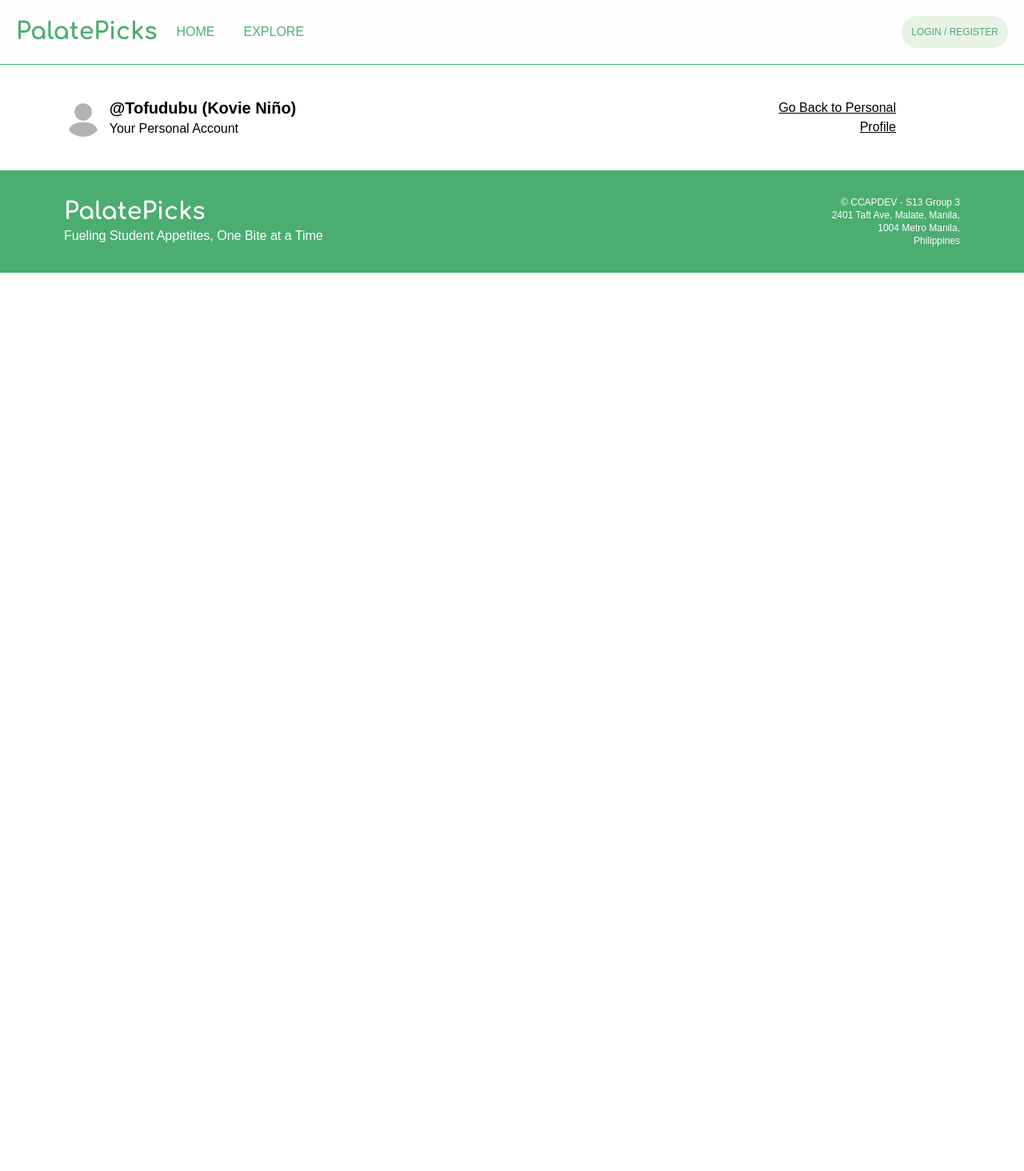
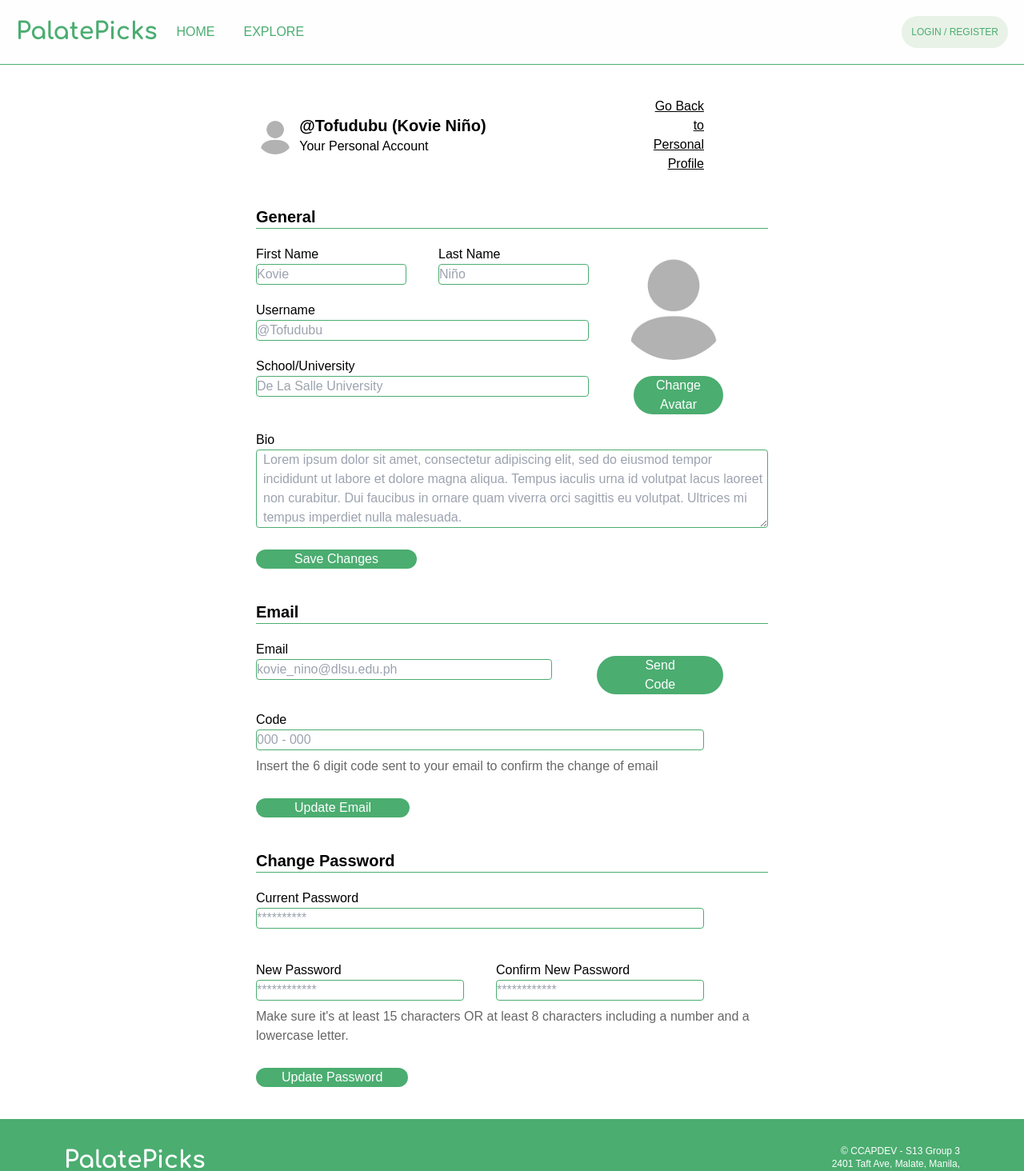
Before and after one commit to thekovie/PalatePicks, a Vue app: page /profile/settings in a window 1280 px wide. Shown: the top 1464 px of the page at 80% size. Before the commit the page ends 800 px from the top, so only its background shows below. Built offline with nearby package versions, Linux system fonts and the light colour scheme; a web font is replaced by a local one.

Commit message:
Add Edit Section
Co-authored-by: ReddMA <ReddMA@users.noreply.github.com>

```diff
--- a/src/views/profile/ProfileSettings.vue
+++ b/src/views/profile/ProfileSettings.vue
@@ -1,18 +1,183 @@
 <template>
-  <div class="mx-20 my-10"> <!--Content Section-->
+  <div class="my-10 mx-80"> <!--Content Section-->
+
     <div class="flex flex-row items-center"> <!--Profile Section-->
+
       <div> <!--Avatar-->
         <img src="../../assets/images/user.jpg" alt="Avatar" class="w-12 h-12 rounded-full me-3"/>
       </div>
+
       <div class="basis-3/4">  <!--User-->
         <p class="font-bold text-xl">@Tofudubu (Kovie Niño)</p>
         <p>Your Personal Account</p>
       </div>
+
       <div class="basis-1/4 text-right pe-20"> <!--Go back to personal profile-->
         <p class="underline">Go Back to Personal Profile</p>
       </div>
+
     </div>
+
+    <div> <!--Edit Section-->
+
+      <div> <!--General-->
+
+        <div>
+          <p class="font-bold text-xl border-b border-green mt-10">General</p>
+        </div>
+
+        <form @submit.prevent="saveChanges">
+
+          <div class="flex">
+
+            <div class="basis-3/4">
+
+              <div class="flex"> <!--Name-->
+
+                <div class="basis-1/2 mt-5 me-10">
+                  <label>First Name<br></label>
+                  <input type="text" placeholder="Kovie" class="border-green border rounded w-full" v-model="firstName">
+                </div>
+
+                <div class="basis-1/2 mt-5">
+                  <label>Last Name<br></label>
+                  <input type="text" placeholder="Niño" class="border-green border rounded w-full" v-model="lastName">
+                </div>
+
+              </div>
+
+              <div>
+
+                <div class="mt-5"> <!--Username-->
+                  <label>Username<br></label>
+                  <input type="text" placeholder="@Tofudubu" class="border-green border rounded w-full" v-model="username">
+                </div>
+
+              </div>
+
+              <div>
+
+                <div class="mt-5"> <!--School-->
+                  <label>School/University<br></label>
+                  <input type="text" placeholder="De La Salle University" class="border-green border rounded w-full" v-model="school">
+                </div>
+
+              </div>
+
+            </div>
+
+            <div class="flex flex-col place-items-center mt-5 basis-1/4"> <!--Avatar-->
+              <img src="../../assets/images/user.jpg" alt="Avatar" class="w-36 h-36 rounded-full me-3"/>
+              <button class="bg-green text-white px-7 mx-14 mt-5 rounded-3xl">Change Avatar</button>
+            </div>
+
+          </div>
+
+          <div class="mt-5"> <!--Bio-->
+            <label>Bio<br></label>
+            <textarea rows="4" class="me-10 ps-2 border-green border rounded w-full" placeholder="Lorem ipsum dolor sit amet, consectetur adipiscing elit, sed do eiusmod tempor incididunt ut labore et dolore magna aliqua. Tempus iaculis urna id volutpat lacus laoreet non curabitur. Dui faucibus in ornare quam viverra orci sagittis eu volutpat. Ultrices mi tempus imperdiet nulla malesuada." v-model="school">
+            </textarea>
+          </div>
+
+          <button class="bg-green text-white px-12  mt-5 rounded-3xl">Save Changes</button>
+        </form>
+      </div>
+
+      <div> <!--Email-->
+
+        <div>
+          <p class="font-bold text-xl border-b border-green mt-10">Email</p>
+        </div>
+
+        <form @submit.prevent="saveChanges">
+          <div class="flex">
+            <div class="basis-3/4 mt-5">
+              <label>Email<br></label>
+              <input type="text" placeholder="kovie_nino@dlsu.edu.ph" class="border-green border rounded w-full" v-model="email" required>
+            </div>
+
+            <div class="mt-10 mx-14 bg-green text-white px-12 rounded-3xl">
+              <button> Send Code</button>
+            </div>
+
+          </div>
+
+          <div>
+
+            <div class="mr-20 mt-5">
+              <label>Code<br></label>
+              <input type="text" placeholder="000 - 000" class="border-green border rounded w-full" v-model="code">
+              <p class="opacity-60 my-2">Insert the 6 digit code sent to your email to confirm the change of email</p>
+            </div>
+
+          </div>
+
+          <div>
+            <button class="bg-green text-white px-12  mt-5 rounded-3xl">Update Email</button>
+          </div>
+        </form>
+      </div>
+
+      <div> <!--Password-->
+
+        <div>
+          <p class="font-bold text-xl border-b border-green mt-10">Change Password</p>
+        </div>
+
+        <form @submit.prevent="saveChanges">
+          <div>
+
+            <div class="mr-20 mt-5">
+              <label>Current Password<br></label>
+              <input type="password" placeholder="**********" class="border-green border rounded w-full" v-model="currentPassword" required>
+            </div>
+
+          </div>
+
+          <div class="mr-20 mt-5">
+
+            <div class="flex">
+
+              <div class="basis-1/2 mt-5 me-10">
+                <label>New Password<br></label>
+                <input type="password" placeholder="************" class="border-green border rounded w-full" v-model="newPassword">
+              </div>
+
+              <div class="basis-1/2 mt-5">
+                <label>Confirm New Password<br></label>
+                <input type="password" placeholder="************" class="border-green border rounded w-full" v-model="confirmNewPassword">
+              </div>
+            </div>
+
+          </div>
+          <p class="opacity-60 my-2">Make sure it's at least 15 characters OR at least 8 characters including a number and a lowercase letter.</p>
+
+          <div>
+            <button class="bg-green text-white px-8  mt-5 rounded-3xl">Update Password</button>
+          </div>
+        </form>
+      </div>
+
 
 
   </div>
+
+</div>
+
 </template>
+
+<script>
+export default {
+  methods: {
+    saveChanges(){
+      alert('Your changes has been successfully saved!');
+    },
+    maskPasswordValue(password) {
+      return password.replace(/./g, '*');
+    },
+    maskPassword(event, property) {
+      this[property] = event.target.value;
+    }
+  },
+}
+</script>
```
